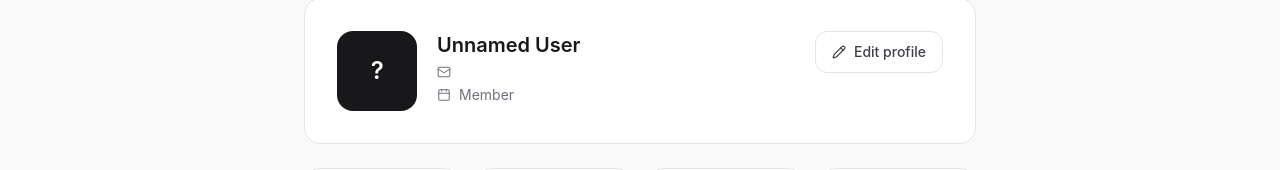
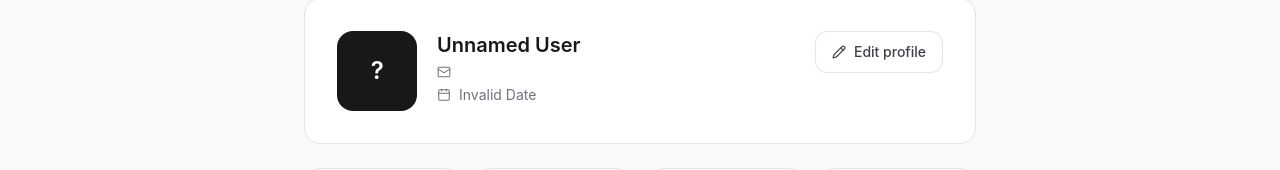
Before and after one commit to ankitsensei/findIt, a React (Vite) app in the folder client/: page /profile in a window 1280 px wide. Shown: the part 200-370 px from the top of the page. Built offline with nearby package versions, Linux system fonts and the light colour scheme; no server answers; sample sign-in values are in the browser's storage.

Commit message:
fix: profile page account created date will show

```diff
--- a/client/src/pages/Profile.jsx
+++ b/client/src/pages/Profile.jsx
@@ -286,7 +286,7 @@ const Profile = () => {
 
                 <div className="flex items-center gap-2 text-sm text-zinc-500">
                   <Calendar size={14} strokeWidth={1.8} />
-                  Member
+                  {new Date(userData?.created_at).toLocaleDateString("en-GB")}
                 </div>
 
                 {userData?.id && (
```
Also changed, not shown: 1 other file (tests, documents, lock files or other folders).
